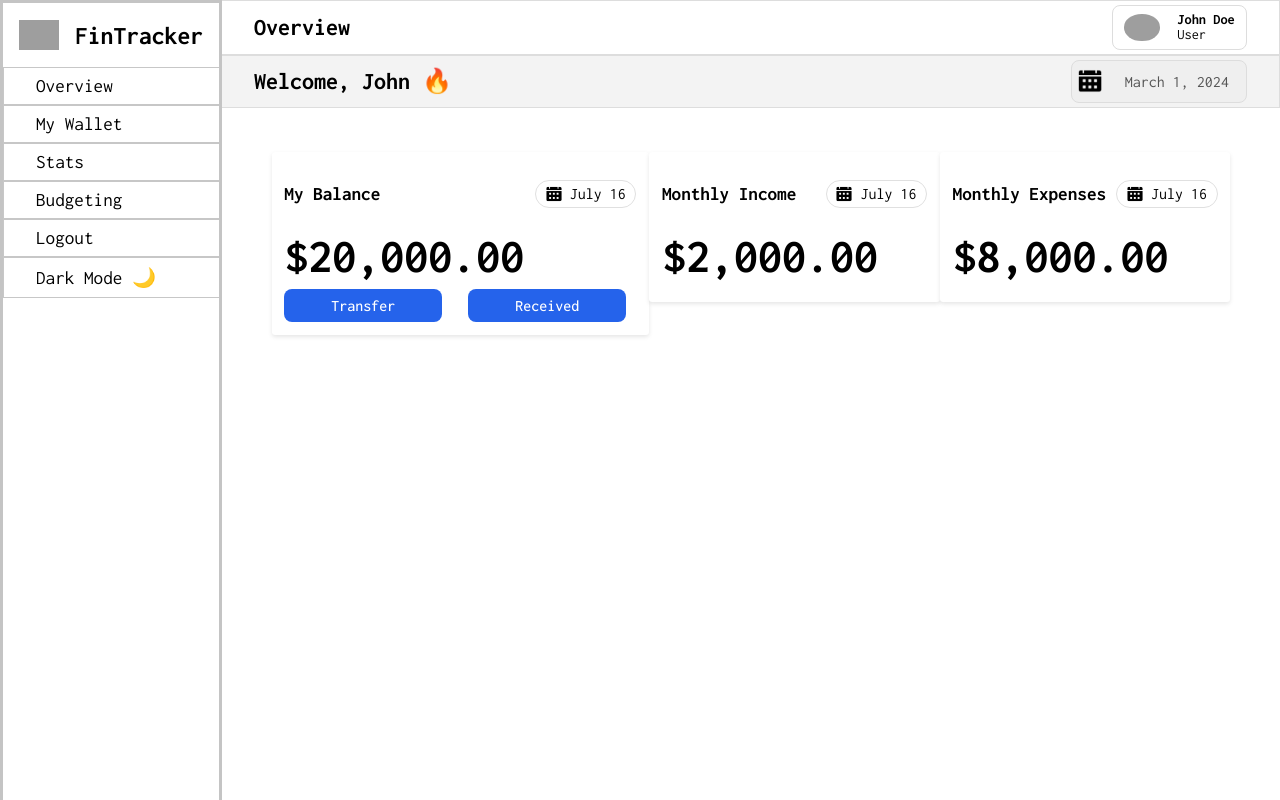
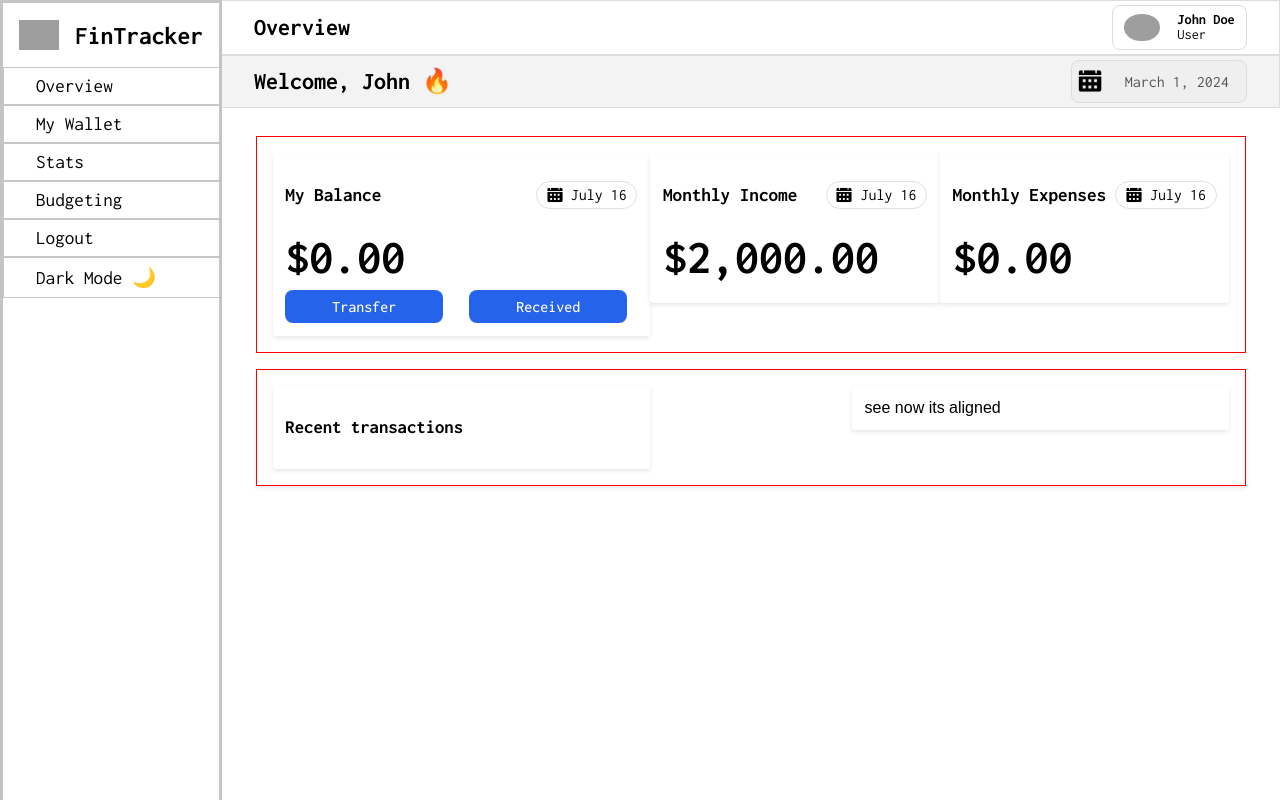
Before and after one commit to xinsheng04/fin-tracker, a React (Vite) app: page / in a window 1280 px wide. Built offline with nearby package versions, Linux system fonts and the light colour scheme; grey boxes are pictures that could not be loaded.

Commit message:
the recent transaction store and wallet and ui has been fixed but there is no styles added yet

```diff
--- a/src/components/transactionForm/TransactionForm.tsx
+++ b/src/components/transactionForm/TransactionForm.tsx
@@ -3,7 +3,7 @@ import Form from "../../ui/form/Form";
 import Input from "../../ui/input/Input";
 import Dropdown from "../../ui/dropdown/Dropdown";
 import { useSelector, useDispatch } from "react-redux";
-import { addAmountToCard, removeAmountFromCard } from "../../store/myWallet";
+import { addAmountToCard, removeAmountFromCard, addRecentTransaction } from "../../store/myWallet";
 
 type TransactionFormProps = {
   type: "income" | "expense";
@@ -13,27 +13,36 @@ type TransactionFormProps = {
 const TransactionForm: React.FC<TransactionFormProps> = ({ type, closeForm }) => {
   const dispatch = useDispatch();
   const bankAccounts = useSelector((state: any) => state.myWallet.bankAccounts);
-  const cardNos = bankAccounts.map((card: any) => ({label: `${card.bankName} : ${card.cardNo}`, value: card.cardNo}));
-  if(bankAccounts.length === 0){
+  const cardNos = bankAccounts.map((card: any) => ({ label: `${card.bankName} : ${card.cardNo}`, value: card.cardNo }));
+  if (bankAccounts.length === 0) {
     return <p>Please add a bank account first.</p>
   }
-  function handleAddIncome(data: any){
+  function handleAddIncome(data: any) {
     const card = bankAccounts.find((acc: any) => acc.cardNo === data.bankCard);
-    if(card){
-      dispatch(addAmountToCard({cardNo: card.cardNo, amount: Number(data.amount)}));
-    } else{
+    if (card) {
+      dispatch(addAmountToCard({ cardNo: card.cardNo, amount: Number(data.amount) }));
+      // this is to also dispatch the recentTransaction
+      dispatch(addRecentTransaction({ bank:card.bankName, typeOfTransfer:"income",cardNo: card.cardNo, amount: Number(data.amount), }))
+  } else {
     console.error("Income registration error: Card not found");
   }
+
+
   closeForm();
 }
 
-  function handleAddExpense(data: any){
+function handleAddExpense(data: any) {
   const card = bankAccounts.find((acc: any) => acc.cardNo === data.bankCard);
-    if(card){
-      dispatch(removeAmountFromCard({cardNo: card.cardNo, amount: Number(data.amount)}));
-    } else{
+  if (card) {
+    dispatch(removeAmountFromCard({ cardNo: card.cardNo, amount: Number(data.amount) }));
+
+    // adding the expense part for the recentTransaction
+    dispatch(addRecentTransaction({bank:card.bankName, typeOfTransfer:"expense", cardNo:card.cardNo, amount:Number(data.amount),}))
+  } else {
     console.error("Expense registration error: Card not found");
   }
+
+  // this is to also dispatch the recentTransaction
   closeForm();
 }
 
--- a/src/pages/Overview/OverviewPage.module.css
+++ b/src/pages/Overview/OverviewPage.module.css
@@ -1,23 +1,50 @@
 .container {
+
   width: 100%;
+
 }
 
-.balances{
+.balances {
   display: flex;
   flex-direction: row;
   align-items: flex-start;
   justify-content: space-between;
   margin: 1rem 2.1rem 0 2.1rem;
   padding: 1rem;
+  border: 1px solid red;
 }
 
-.balanceActions{
+.balanceActions {
   display: flex;
   gap: 1rem;
   align-items: center;
   justify-content: flex-center;
 }
 
-.buttons{
+.buttons {
   width: 10rem;
 }
+
+.recentTransactions {
+  display: flex;
+  flex-direction: row;
+  align-items: flex-start;
+  justify-content: space-between;
+  background-color: #fff;
+  box-shadow: 0 2px 4px rgba(0, 0, 0, 0.1);
+  max-width: 100%;
+  margin: 1rem 2.1rem 0 2.1rem;
+  padding: 1rem;
+  border: 1px solid red;
+
+}
+
+.recentTransactions > div{
+  background-color: #fff;
+  padding: 0.8rem;
+  border-radius: 0.2rem;
+  box-shadow: 0 2px 4px rgba(0, 0, 0, 0.1);
+  width: 100%;
+  max-width: 22rem;
+  font-family: Arial, sans-serif;
+}
--- a/src/pages/Overview/OverviewPage.tsx
+++ b/src/pages/Overview/OverviewPage.tsx
@@ -1,17 +1,19 @@
 import { useState } from "react";
 import Header from "../../components/header/Header"
 import CashBalance from "../../components/cashBalance/CashBalance";
-import TransactionForm from "../../components/transactionForm/transactionForm";
+import TransactionForm from "../../components/transactionForm/TransactionForm";
 import Button from "../../ui/button/Button";
 import Modal from "../../ui/modal/Modal";
-
+import { useSelector } from "react-redux";
 import styles from "./OverviewPage.module.css";
 
 const Overview: React.FC = () => {
   const [modalOpenType, setModalOpenType] = useState<"income" | "expense" | null>(null);
-  function closeModal(){
+  function closeModal() {
     setModalOpenType(null);
   }
+  // going to output the recentTransaction arrays
+  const recent = useSelector((state:any)=>state.myWallet.recentTransaction)
   return (
     <div className={styles.container}>
       <Header />
@@ -26,12 +28,31 @@ const Overview: React.FC = () => {
             </Button>
           </div>
         </CashBalance>
-        <CashBalance title="Monthly Income" income={true}/>
-        <CashBalance title="Monthly Expenses" expense={true}/>
+        <CashBalance title="Monthly Income" income={true} />
+        <CashBalance title="Monthly Expenses" expense={true} />
+
+      </div>
+      <div className={styles.recentTransactions}>
+        <div>
+          <h3>Recent transactions</h3>
+          {recent.map((rec:any)=>{
+            return (
+              <ul key={rec.cardNo}>
+                <li>bank:{rec.bank}</li>
+                <li>card Number:{rec.cardNo}</li>
+                <li>type : {rec.typeOfTransfer}</li>
+                <li>amount:{rec.amount}</li>
+              </ul>
+            )
+          })}
+        </div>
+        <div>see now its aligned</div>
+
       </div>
 
+
       <Modal isOpen={modalOpenType !== null} onClose={() => setModalOpenType(null)}>
-        {modalOpenType && <TransactionForm type={modalOpenType} closeForm={closeModal}/>}
+        {modalOpenType && <TransactionForm type={modalOpenType} closeForm={closeModal} />}
       </Modal>
     </div>
   );
--- a/src/store/myWallet.ts
+++ b/src/store/myWallet.ts
@@ -9,12 +9,22 @@ interface Card{
 
 // Define wallet State
 interface Wallet {
-  bankAccounts: Card[]
+  bankAccounts: Card[];
+  recentTransaction:Transactions[];
+}
+// Define Recent Transactions
+interface Transactions{
+  bank:string;
+  amount:number;
+  typeOfTransfer:string;
+  cardNo:string;
 }
 
 // initial State
 const initialState : Wallet = {
   bankAccounts:[],
+  recentTransaction:[]
+
 }
 
 // dummy data
@@ -23,12 +33,13 @@ const dummyState: Wallet = {
     { bankName: "Maybank", cardNo: "1234567890123456", amount: 15000 },
     { bankName: "CIMB", cardNo: "6543217890123456", amount: 5000 },
   ],
+  recentTransaction:[]
 }
 
 // creating the slice
 const myWalletSlice = createSlice({
   name:'myWalletDetails',
-  initialState: dummyState,
+  initialState: initialState,
   reducers: {
     // Adding a card to the store
     addAmountToCard(state,action:PayloadAction<{cardNo:string; amount:number}>){
@@ -56,10 +67,15 @@ const myWalletSlice = createSlice({
     deleteCard (state,action:PayloadAction<{cardNo:string}>){
       const {cardNo} = action.payload;
       state.bankAccounts= state.bankAccounts.filter(card=> card.cardNo !== cardNo);
+    },
+
+    // adding to recent transactions
+    addRecentTransaction(state,action:PayloadAction<Transactions>){
+      state.recentTransaction.push(action.payload);
     }
 
   },
 });
 
-export const{addAmountToCard,removeAmountFromCard, addNewCard,deleteCard} = myWalletSlice.actions;
+export const{addAmountToCard,removeAmountFromCard, addNewCard,deleteCard,addRecentTransaction} = myWalletSlice.actions;
 export default myWalletSlice.reducer;
```
Lines whose indentation alone changed are shown as unchanged.
